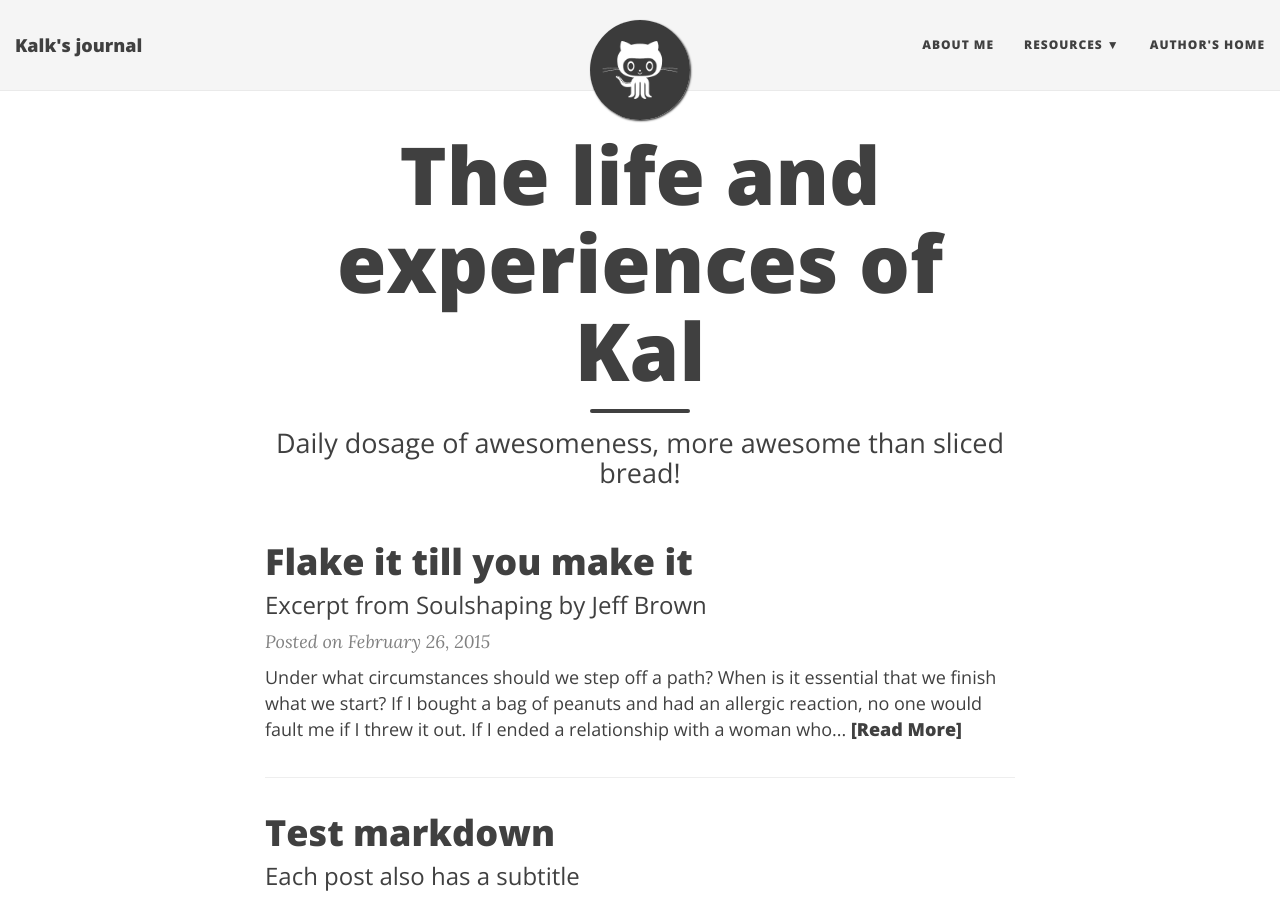
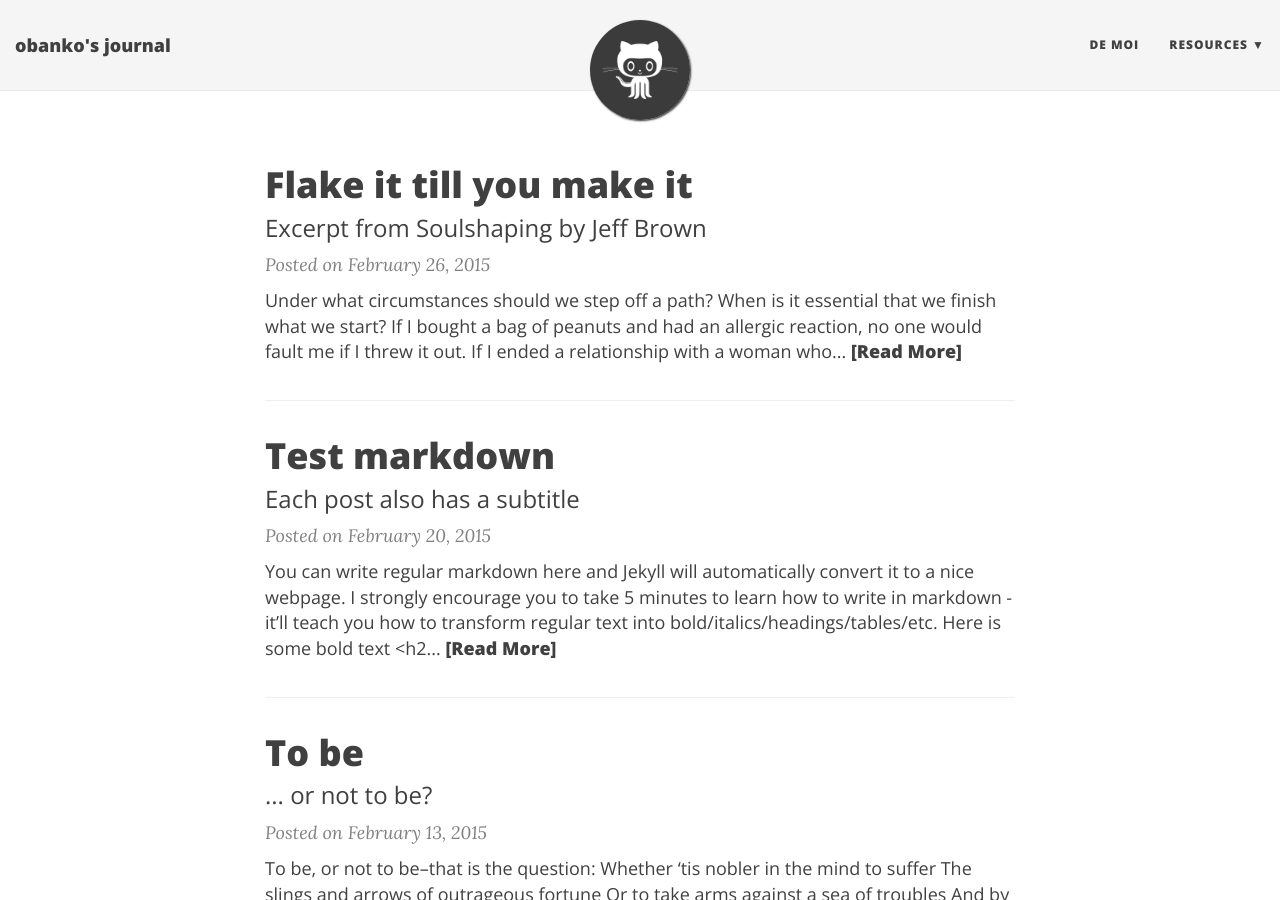
Before and after one commit to obanko01/obanko01.github.io, a Jekyll site: the page built from index.html, in a window 1280 px wide and 900 px high. Built offline with Jekyll 4.4.1, drawn with Linux system fonts in a browser that asks for light colours; nearby versions of some CDN libraries; the list of posts is cut into pages by our own code; some of the changed text lies outside the part shown.

Commit message:
made changes to about me and home tab

```diff
--- a/_config.yml
+++ b/_config.yml
@@ -14,24 +14,24 @@ baseurl: ""
 # Of course don't forget to change the username and projectname to YOUR username and project
 
 # Name of website
-title: Kalk's journal
+title: obanko's journal
 
 # Short description of your site
-description: "Daily dosage of awesomeness, more awesome than sliced bread!"
+description: "Dosage of awesomeness, better than jammed bread and tea!"
 
 # --- Navigation bar options --- #
 
 # List of links in the navigation bar
 navbar-links:
-  About Me: "aboutme"
+  De Moi: "aboutme"
   Resources:
-    - Spoken Poetry: "http://deanattali.com/beautiful-jekyll/"
-    - Videos Posts: "http://www.markdowntutorial.com/"
-    - Archives Pages: "https://pages.github.com/"
+    - Projects: ""
+    - Videos Posts: ""
+    - Archives Pages: ""
     # - Beautiful Jekyll: "http://deanattali.com/beautiful-jekyll/"
     # - Learn markdown: "http://www.markdowntutorial.com/"
     # - GitHub Pages: "https://pages.github.com/"
-  Author's home: "http://obanko01.github.io"
+  # Author's home: "http://obanko01.github.io"
 
 # Image to show in the navigation bar - image must be a square (width = height)
 # Remove this parameter if you don't want an image in the navbar
@@ -42,18 +42,18 @@ avatar: "/img/avatar-icon.png"
 # Change all these values or delete the ones you don't want.
 # Important: you must keep the "name" parameter, everything else you can remove
 author:
-  name: Kalkidan Gezahegn
-  email: "kals4life@domain.com"
-  facebook: yourname  # eg. daattali
-  github: yourname    # eg. daattali
-  twitter: yourname   # eg. daattali
-  linkedin: yourlink  # eg. "pub/dean-attali/8/946/143"
-  stackoverflow: yourlink  # eg. "3943160/daattali"
+  name: banks
+  email: "shayibanky@gmail.com"
+  facebook: seye  # eg. daattali
+  github: obanko01    # eg. daattali
+  twitter: taye_taiwo   # eg. daattali
+  # linkedin: yourlink  # eg. "pub/dean-attali/8/946/143"
+  # stackoverflow: yourlink  # eg. "3943160/daattali"
 
 # Select which links to show in the footer
 footer-links-active:
   rss: false
-  facebook: true
+  facebook: false
   email: true
   twitter: true
   github: true
@@ -62,7 +62,7 @@ footer-links-active:
 
 # How to display the link to the website in the footer
 # Remove this if you don't want a link in the footer
-url-pretty: "MyWebsite.com"  # eg. "deanattali.com/beautiful-jekyll"
+# url-pretty: "MyWebsite.com"  # eg. "deanattali.com/beautiful-jekyll"
 
 # --- Misc --- #
 
--- a/index.html
+++ b/index.html
@@ -1,7 +1,7 @@
 ---
 layout: page
-title: The life and experiences of Kal
-subtitle: Daily dosage of awesomeness, more awesome than sliced bread!
+title:
+subtitle: Dosage of awesomeness, better than jammed bread and tea!
 ---
 
 <div class="posts-list">
```
